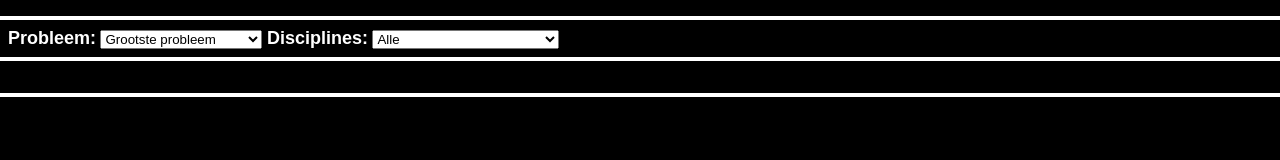
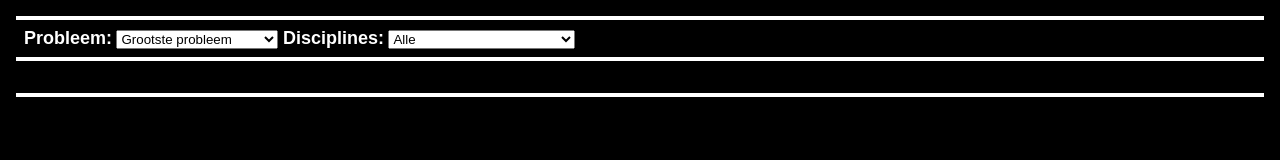
Before and after one commit to MonsterSwell/Groene-Wetenschappers, a plain HTML site: page index.html in a window 1280 px wide. Drawn offline with Linux system fonts and the light colour scheme; a script that the page names is missing.

Commit message:
added margins

```diff
--- a/index.html
+++ b/index.html
@@ -786,7 +786,7 @@
             padding: 0.5em;
 
             border-top: 4px solid white;
-            margin-top: 1em;
+            margin: 1em 1em 0 1em;
         }
 
         SELECT {
@@ -797,6 +797,8 @@
 
             border-top: 4px solid white;
             border-bottom: 4px solid white;
+
+            margin: 0 1em 1em 1em;
         }
 
         #issue {
```
